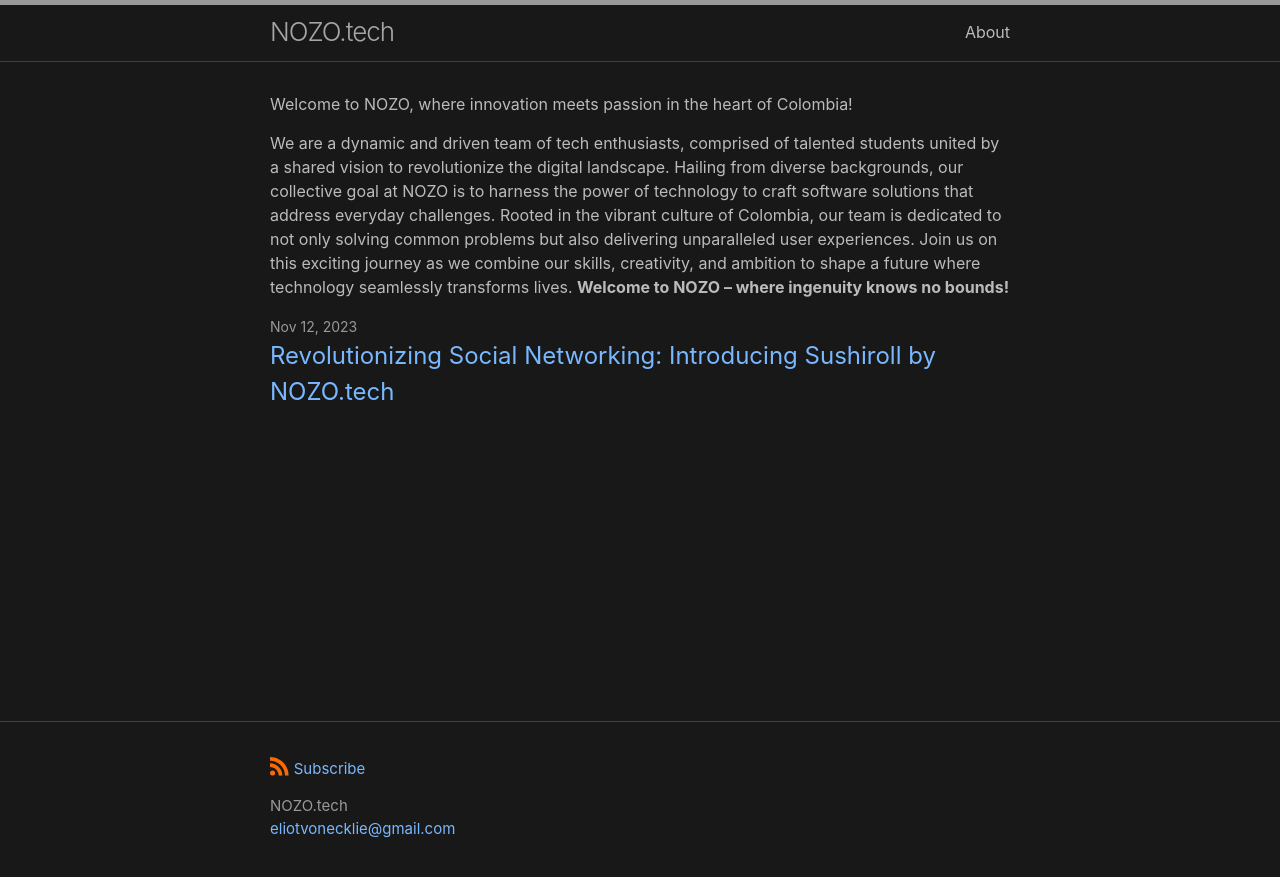
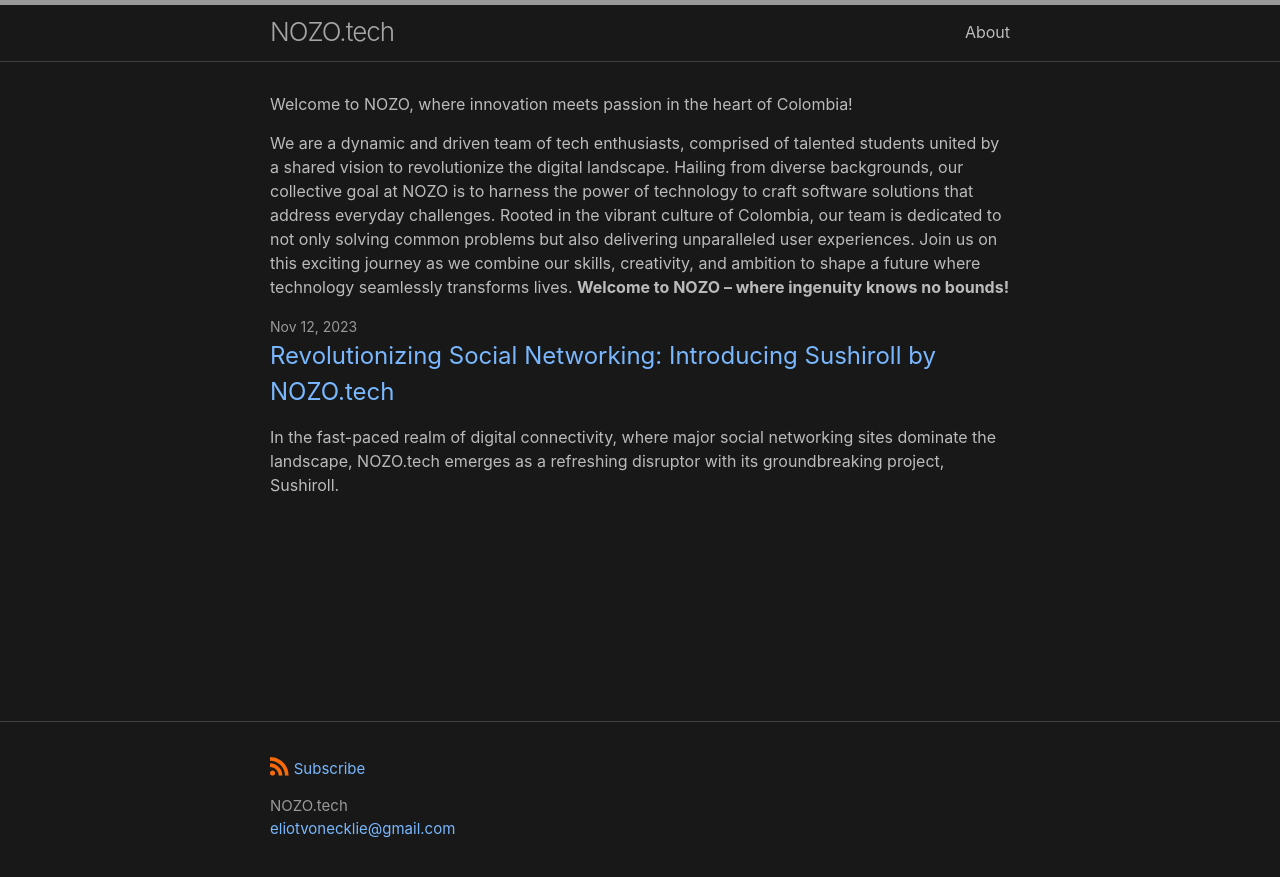
Before and after one commit to nozo-tech/nozo-tech.github.io, a Jekyll site: the page built from index.md, in a window 1280 px wide. Shown: the top 877 px of the page. Built offline with Jekyll 4.4.1, drawn with Linux system fonts in a browser that asks for light colours.

Commit message:
Add post excerpt

```diff
--- a/_posts/2023-11-12-introducing-sushiroll.md
+++ b/_posts/2023-11-12-introducing-sushiroll.md
@@ -1,6 +1,7 @@
 ---
 layout: post
 title: "Revolutionizing Social Networking: Introducing Sushiroll by NOZO.tech"
+excerpt: "In the fast-paced realm of digital connectivity, where major social networking sites dominate the landscape, NOZO.tech emerges as a refreshing disruptor with its groundbreaking project, Sushiroll."
 ---
 [repo]: https://github.com/nozo-tech/sushiroll
 
```
